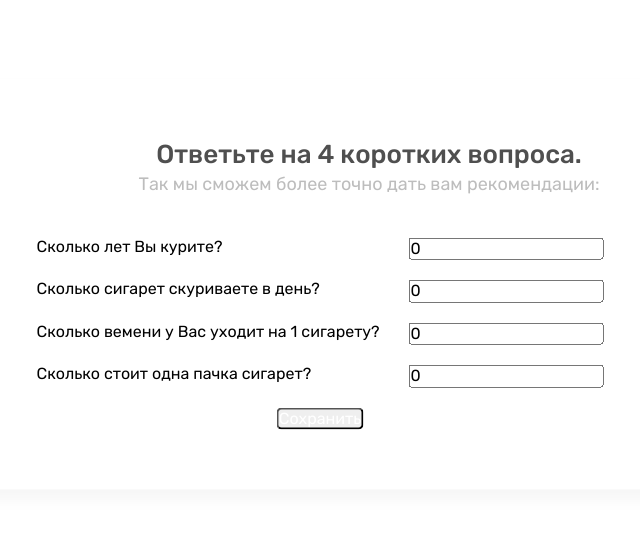
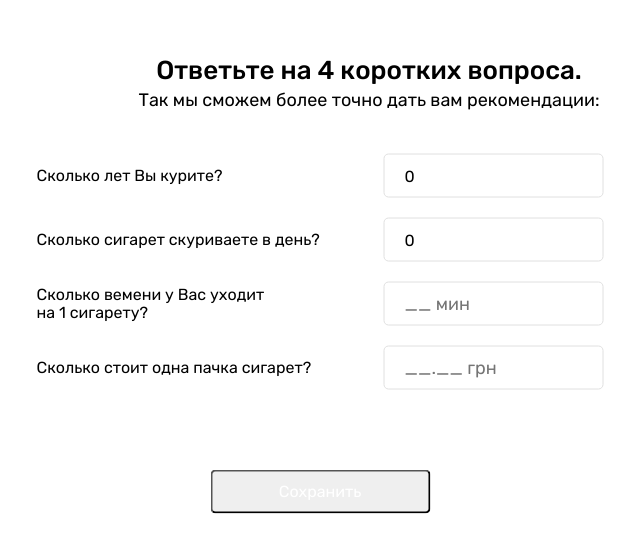
Before and after one commit to Olha98/Make-it-habits-ReactProject, a React (Create React App) app: page / in a window 1280 px wide. Shown: the part 116-668 px from the top of the page, without its empty margins (271-911 px from the left). Built offline with nearby package versions, Linux system fonts and the light colour scheme.

Commit message:
done styles

```diff
--- a/src/components/ModalInterview/ModalInterview.js
+++ b/src/components/ModalInterview/ModalInterview.js
@@ -58,12 +58,15 @@ class ModalInterview extends Component {
             />
           </label>
           <label className={styles.label}>
-            Сколько вемени у Вас уходит на 1 сигарету?
+            Сколько вемени у Вас уходит
+            <br />
+            на 1 сигарету?
             <input
               className={styles.input}
               type="number"
               name="cigarettePerTime"
-              value={cigarettePerTime}
+              value={cigarettePerTime ? cigarettePerTime : ""}
+              placeholder="__ мин"
               onChange={this.handleChange}
             />
           </label>
@@ -73,7 +76,8 @@ class ModalInterview extends Component {
               className={styles.input}
               type="number"
               name="cigarettePackPrice"
-              value={cigarettePackPrice}
+              value={cigarettePackPrice ? cigarettePackPrice : ""}
+              placeholder="__.__ грн"
               onChange={this.handleChange}
             />
           </label>
--- a/src/components/ModalInterview/ModalInterview.module.css
+++ b/src/components/ModalInterview/ModalInterview.module.css
@@ -1,13 +1,6 @@
+@value black_font from '../../css/vars.module.css';
+@value grey_font from '../../css/vars.module.css';
 @value main_green from '../../css/vars.module.css';
-
-.button {
-  background: main_green;
-  border: 2px solid main_green;
-  border-radius: 5px;
-  color: #ffffff;
-  display: block;
-  margin: 0 auto;
-}
 
 .modalInterview {
   position: absolute;
@@ -29,25 +22,66 @@
 }
 
 .title {
-  color: #4f4f4f;
+  color: black_font;
   font-size: 26px;
   font-weight: 500;
   line-height: 31px;
 }
 
 .description {
-  color: #bdbdbd;
+  color: grey_font;
   font-size: 18px;
   line-height: 28px;
 }
 
 .label {
+  margin-bottom: 20px;
   display: flex;
   justify-content: space-between;
-  margin-bottom: 20px;
+  align-items: center;
 }
+
+.label:last-of-type {
+  margin-bottom: 80px;
+}
+
 .form {
   display: flex;
   flex-direction: column;
   width: 567px;
 }
+
+.input {
+  width: 220px;
+  height: 44px;
+  padding: 20px;
+  color: black_font;
+  border: 1px solid #e0e0e0;
+  border-radius: 5px;
+}
+
+input::-webkit-outer-spin-button,
+input::-webkit-inner-spin-button {
+  -webkit-appearance: none;
+  margin: 0;
+}
+
+input[type="number"] {
+  -moz-appearance: textfield;
+}
+
+::placeholder {
+  font-size: 18px;
+  color: grey_font;
+}
+
+.button {
+  width: 220px;
+  height: 44px;
+  background: main_green;
+  border: 2px solid main_green;
+  border-radius: 5px;
+  color: #ffffff;
+  display: block;
+  margin: 0 auto;
+}
```
Also changed, not shown: src/css/vars.module.css (+6 -6 lines).
